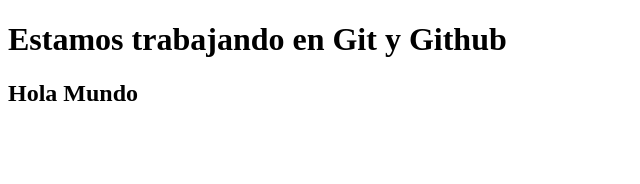
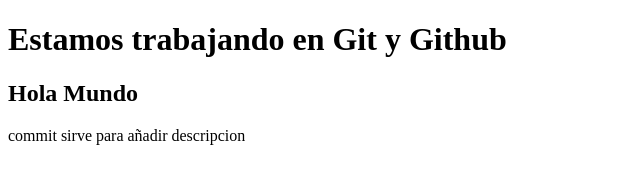
Before and after one commit to Peverme/estructura, a plain HTML site: page index.html in a window 1280 px wide. Shown: the whole page, without its empty margins (0-640 px from the left). Drawn offline with Linux system fonts and the light colour scheme.

Commit message:
aqui modifique otra vez

```diff
--- a/index.html
+++ b/index.html
@@ -8,6 +8,6 @@
 <body>
     <h1>Estamos trabajando en Git y Github</h1>
     <h2>Hola Mundo</h2>
-
+    <p> commit sirve para añadir descripcion</p>
 </body>
 </html>
```
